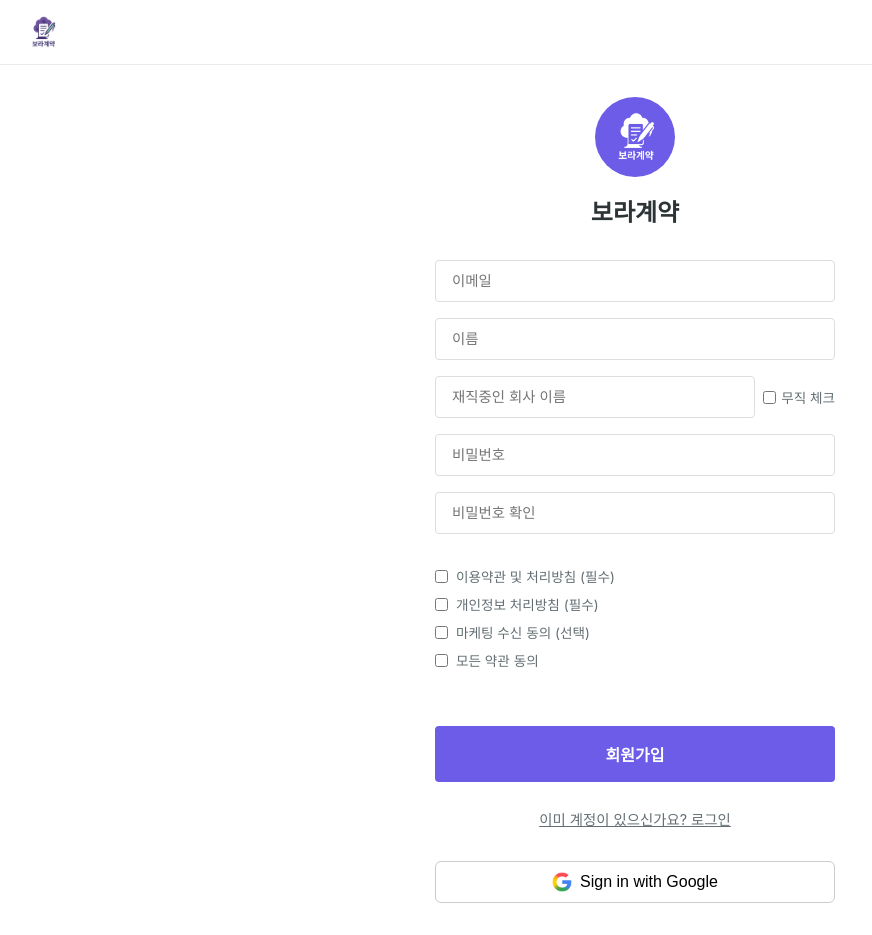
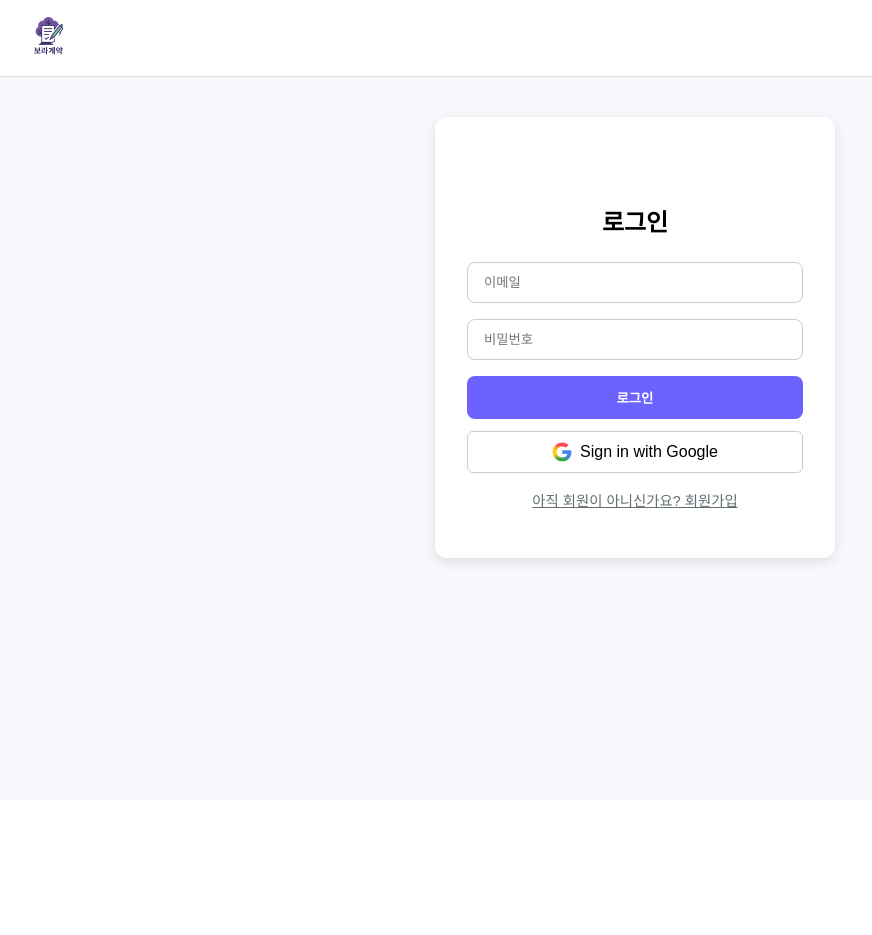
Before and after one commit to wonjun4149/AIVLE_BIG_PROJECT, a React (Create React App) app in the folder frontend/: page /login in a window 1280 px wide. Shown: the whole page, without its empty margins (5-877 px from the left). After the commit the page ends 800 px from the top, so only its background shows below. Built offline with nearby package versions, Linux system fonts and the light colour scheme; no server answers.

Commit message:
로그인페이지 수정

```diff
--- a/frontend/src/App.js
+++ b/frontend/src/App.js
@@ -16,7 +16,7 @@
 
   useEffect(() => {
     const unsubscribe = auth.onAuthStateChanged(async (userAuth) => {
-      if (userAuth) {
+      if (userAuth && userAuth.emailVerified) {
         const userDocRef = doc(db, 'users', userAuth.uid);
         const userDoc = await getDoc(userDocRef);
         if (userDoc.exists()) {
--- a/frontend/src/components/Login.js
+++ b/frontend/src/components/Login.js
@@ -1,262 +1,104 @@
-// src/components/SignUp.js
+// src/components/Login.js
 import React, { useState } from 'react';
-import './SignUp.css';
+import { signInWithEmailAndPassword, signOut, signInWithPopup } from 'firebase/auth';
+import { auth, googleProvider } from '../firebase';
+import { useNavigate } from 'react-router-dom';
 import logo from '../assets/logo.png';
-import {
-  createUserWithEmailAndPassword,
-  sendEmailVerification,
-  signInWithPopup,
-  signOut,
-  updateProfile
-} from 'firebase/auth';
-import { doc, setDoc } from 'firebase/firestore';
-import { auth, db, googleProvider } from '../firebase';
-import { useNavigate } from 'react-router-dom';
-import googleLogo from '../assets/google-logo.png';
+import './Login.css';
 
-function SignUp({ onHomeClick }) {
+function Login() {
+  const [email, setEmail] = useState('');
+  const [password, setPassword] = useState('');
   const navigate = useNavigate();
-  const [formData, setFormData] = useState({
-    email: '',
-    name: '',
-    company: '',
-    password: '',
-    confirmPassword: '',
-    isVerified: false
-  });
 
-  const [agreements, setAgreements] = useState({
-    terms: false,
-    privacy: false,
-    marketing: false,
-    all: false
-  });
-
-  const handleInputChange = (field, value) => {
-    setFormData(prev => ({
-      ...prev,
-      [field]: value
-    }));
-  };
-
-  const handleAgreementChange = (field, checked) => {
-    if (field === 'all') {
-      setAgreements({
-        terms: checked,
-        privacy: checked,
-        marketing: checked,
-        all: checked
-      });
-    } else {
-      const newAgreements = {
-        ...agreements,
-        [field]: checked
-      };
-      newAgreements.all = newAgreements.terms && newAgreements.privacy && newAgreements.marketing;
-      setAgreements(newAgreements);
-    }
-  };
-
-  const handleSubmit = async () => {
-    if (!formData.email || !formData.name || !formData.password) {
-      alert('필수 정보를 모두 입력해주세요.');
-      return;
-    }
-
-    if (formData.password !== formData.confirmPassword) {
-      alert('비밀번호가 일치하지 않습니다.');
-      return;
-    }
-
-    if (!agreements.terms || !agreements.privacy) {
-      alert('필수 약관에 동의해주세요.');
-      return;
-    }
-
+  const handleLogin = async () => {
     try {
-      const userCredential = await createUserWithEmailAndPassword(auth, formData.email, formData.password);
+      const userCredential = await signInWithEmailAndPassword(auth, email, password);
       const user = userCredential.user;
 
-      await updateProfile(user, { displayName: formData.name });
+      if (!user.emailVerified) {
+        await signOut(auth);
+        alert('이메일 인증 후 로그인해주세요.');
+        return;
+      }
 
-      // 이메일 인증 전송
-      await sendEmailVerification(user);
-
-      // Firestore에 사용자 정보 저장
-      await setDoc(doc(db, 'users', user.uid), {
-        name: formData.name,
-        company: formData.company,
-        email: formData.email,
-        marketingAgreed: agreements.marketing,
-        createdAt: new Date()
-      });
-
-      // 자동 로그인된 상태에서 강제 로그아웃
-      await signOut(auth);
-
-      alert('회원가입이 완료되었습니다. 이메일 인증 링크를 확인해주세요.');
-      navigate('/login');
-      onHomeClick();
+      alert('로그인 성공');
+      navigate('/');
     } catch (error) {
-      console.error('회원가입 실패:', error);
+      console.error('로그인 실패:', error);
       alert(error.message);
     }
   };
 
-  const handleGoogleSignIn = async () => {
+  const handleGoogleLogin = async () => {
     try {
-      const result = await signInWithPopup(auth, googleProvider);
-      const user = result.user;
-
-      await setDoc(doc(db, 'users', user.uid), {
-        name: user.displayName || '',
-        email: user.email,
-        company: '',
-        marketingAgreed: false,
-        createdAt: new Date()
-      });
-
+      await signInWithPopup(auth, googleProvider);
       alert('Google 로그인 성공');
-      onHomeClick();
+      navigate('/');
     } catch (error) {
       console.error('Google 로그인 실패:', error);
       alert(error.message);
     }
   };
 
+  const handleKeyDown = (e) => {
+    if (e.key === 'Enter') {
+      handleLogin();
+    }
+  };
+
   return (
-    <div className="signup-page">
-      <header className="signup-header">
-        <div className="signup-logo" onClick={onHomeClick} style={{ cursor: 'pointer' }}>
-          <img src={logo} alt="보라계약 로고" className="signup-logo-icon" />
+    <div className="login-page">
+      <header className="login-header">
+        <div className="login-logo" onClick={() => navigate('/')} style={{ cursor: 'pointer' }}>
+          <img src={logo} alt="보라계약 로고" className="login-logo-icon" />
         </div>
         <button className="menu-btn">☰</button>
       </header>
 
-      <main className="signup-main">
-        <div className="signup-container">
-          <div className="signup-brand">
-            <div className="signup-brand-icon">
-              <img src={logo} alt="보라계약 로고" className="signup-brand-logo" />
+      <main className="login-main">
+        <div className="login-container">
+          <div className="login-brand">
+            <div className="login-brand-icon">
+              <img src={logo} alt="보라계약 로고" className="login-brand-logo" />
             </div>
-            <h1 className="signup-title">보라계약</h1>
+            <h1 className="login-title">로그인</h1>
           </div>
 
-          <div className="signup-form">
+          <div className="login-form">
             <div className="form-row">
               <input
                 type="email"
                 placeholder="이메일"
-                value={formData.email}
-                onChange={(e) => handleInputChange('email', e.target.value)}
-                className="signup-input full-width"
+                value={email}
+                onChange={(e) => setEmail(e.target.value)}
+                className="login-input full-width"
               />
-            </div>
-
-            <div className="form-row">
-              <input
-                type="text"
-                placeholder="이름"
-                value={formData.name}
-                onChange={(e) => handleInputChange('name', e.target.value)}
-                className="signup-input full-width"
-              />
-            </div>
-
-            <div className="form-row relative-row">
-              <input
-                type="text"
-                placeholder="재직중인 회사 이름"
-                value={formData.company}
-                onChange={(e) => handleInputChange('company', e.target.value)}
-                className="signup-input full-width"
-              />
-              <div className="verification-check right-absolute">
-                <input
-                  type="checkbox"
-                  id="company-verify"
-                  checked={formData.isVerified}
-                  onChange={(e) => handleInputChange('isVerified', e.target.checked)}
-                />
-                <label htmlFor="company-verify">무직 체크</label>
-              </div>
             </div>
 
             <div className="form-row">
               <input
                 type="password"
                 placeholder="비밀번호"
-                value={formData.password}
-                onChange={(e) => handleInputChange('password', e.target.value)}
-                className="signup-input full-width"
+                value={password}
+                onChange={(e) => setPassword(e.target.value)}
+                onKeyDown={handleKeyDown}
+                className="login-input full-width"
               />
             </div>
 
-            <div className="form-row">
-              <input
-                type="password"
-                placeholder="비밀번호 확인"
-                value={formData.confirmPassword}
-                onChange={(e) => handleInputChange('confirmPassword', e.target.value)}
-                className="signup-input full-width"
-              />
-            </div>
-
-            <div className="agreements">
-              <div className="agreement-item">
-                <input
-                  type="checkbox"
-                  id="terms"
-                  checked={agreements.terms}
-                  onChange={(e) => handleAgreementChange('terms', e.target.checked)}
-                />
-                <label htmlFor="terms">이용약관 및 처리방침 (필수)</label>
-              </div>
-              <div className="agreement-item">
-                <input
-                  type="checkbox"
-                  id="privacy"
-                  checked={agreements.privacy}
-                  onChange={(e) => handleAgreementChange('privacy', e.target.checked)}
-                />
-                <label htmlFor="privacy">개인정보 처리방침 (필수)</label>
-              </div>
-              <div className="agreement-item">
-                <input
-                  type="checkbox"
-                  id="marketing"
-                  checked={agreements.marketing}
-                  onChange={(e) => handleAgreementChange('marketing', e.target.checked)}
-                />
-                <label htmlFor="marketing">마케팅 수신 동의 (선택)</label>
-              </div>
-              <div className="agreement-item">
-                <input
-                  type="checkbox"
-                  id="all"
-                  checked={agreements.all}
-                  onChange={(e) => handleAgreementChange('all', e.target.checked)}
-                />
-                <label htmlFor="all">모든 약관 동의</label>
-              </div>
-            </div>
-
-            <button onClick={handleSubmit} className="signup-submit-btn">
-              회원가입
+            <button className="login-submit-btn" onClick={handleLogin}>
+              로그인
             </button>
 
-            <div
-              className="login-link"
-              onClick={() => navigate('/login')}
-              style={{ cursor: 'pointer', marginTop: '10px' }}
-            >
-              <span>이미 계정이 있으신가요? 로그인</span>
-            </div>
-
-            <button className="google-signin-btn" onClick={handleGoogleSignIn}>
-              <img src={googleLogo} alt="Google 로고" className="google-icon-img" />
+            <button className="google-signin-btn" onClick={handleGoogleLogin}>
+              <img src={require('../assets/google-logo.png')} alt="Google 로고" className="google-icon-img" />
               Sign in with Google
             </button>
+
+            <div className="login-link" onClick={() => navigate('/signup')}>
+              <span>아직 회원이 아니신가요? 회원가입</span>
+            </div>
           </div>
         </div>
       </main>
@@ -264,4 +106,4 @@
   );
 }
 
-export default SignUp;
+export default Login;
```
